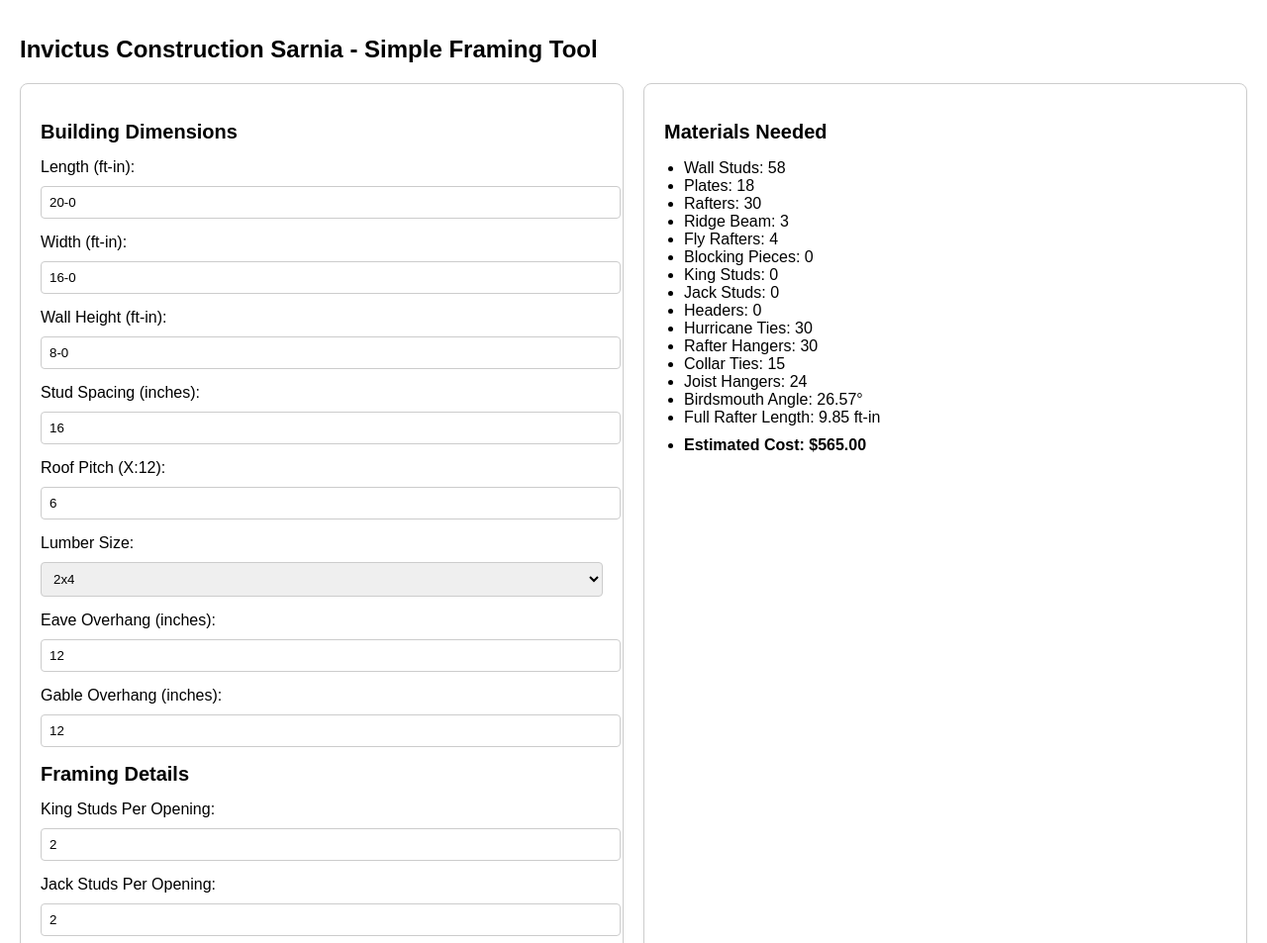
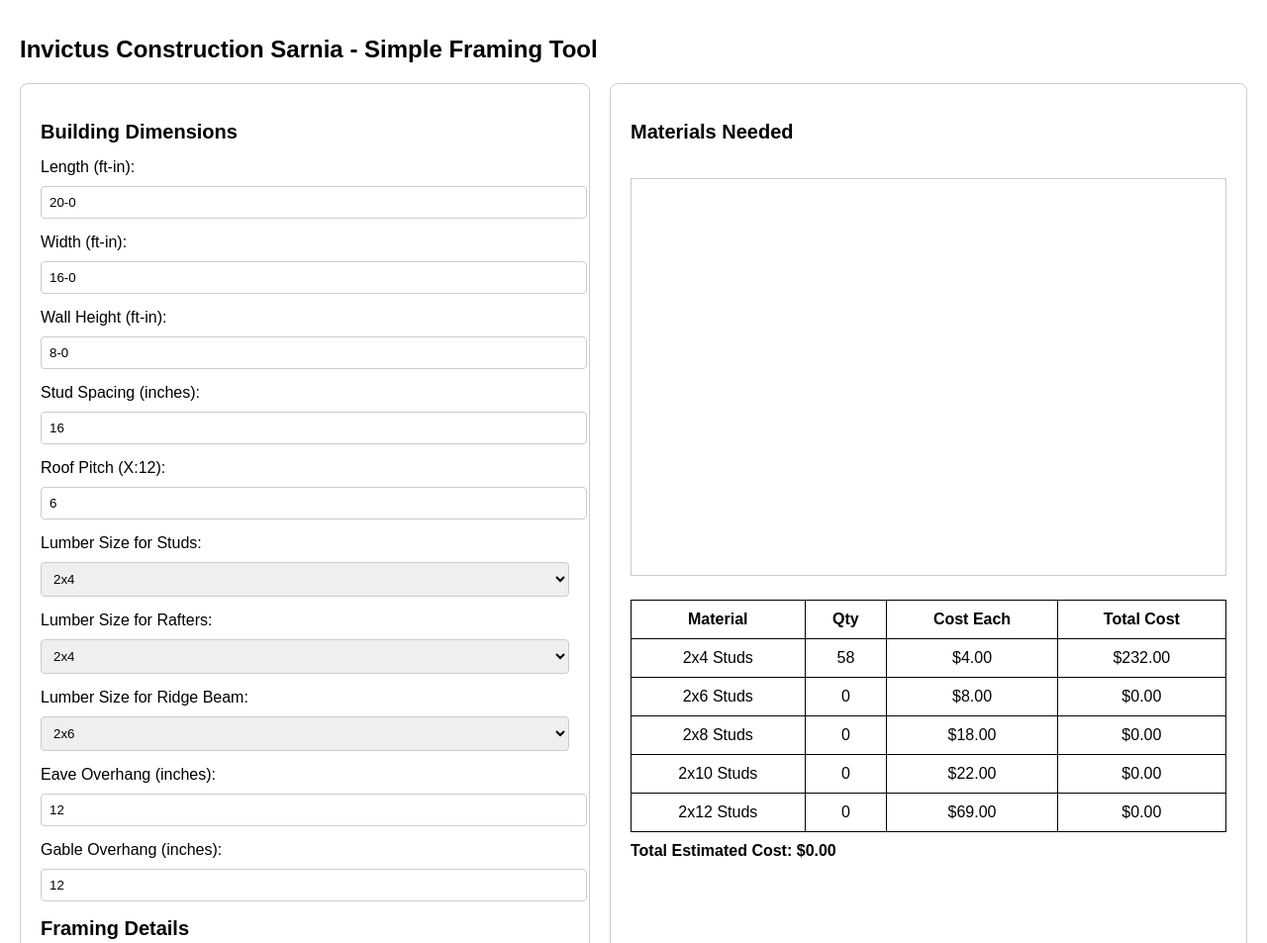
Before and after one commit to invictus-construction/homebuilder, a plain HTML site: page index.html in a window 1280 px wide. Shown: the top 953 px of the page at 99% size. Drawn offline with Linux system fonts and the light colour scheme.

Commit message:
Update index.html

```diff
--- a/index.html
+++ b/index.html
@@ -61,6 +61,18 @@
             border: 1px solid #ccc;
             margin-top: 20px;
         }
+        table {
+            width: 100%;
+            margin-top: 20px;
+            border-collapse: collapse;
+        }
+        table, th, td {
+            border: 1px solid black;
+        }
+        th, td {
+            padding: 10px;
+            text-align: center;
+        }
     </style>
 </head>
 <body>
@@ -89,13 +101,32 @@
                 <input type="number" id="roofPitch" value="6">
             </div>
             <div class="input-group">
-                <label for="lumberSize">Lumber Size:</label>
+                <label for="lumberSize">Lumber Size for Studs:</label>
                 <select id="lumberSize">
                     <option value="2x4">2x4</option>
                     <option value="2x6">2x6</option>
+                    <option value="2x8">2x8</option>
                     <option value="2x10">2x10</option>
-                    <option value="LVL9.25">LVL 1-3/4 x 9-1/4</option>
-                    <option value="LVL11.875">LVL 1-3/4 x 11-7/8</option>
+                    <option value="2x12">2x12</option>
+                </select>
+            </div>
+            <div class="input-group">
+                <label for="rafterLumberSize">Lumber Size for Rafters:</label>
+                <select id="rafterLumberSize">
+                    <option value="2x4">2x4</option>
+                    <option value="2x6">2x6</option>
+                    <option value="2x8">2x8</option>
+                    <option value="2x10">2x10</option>
+                    <option value="2x12">2x12</option>
+                </select>
+            </div>
+            <div class="input-group">
+                <label for="ridgeBeamLumberSize">Lumber Size for Ridge Beam:</label>
+                <select id="ridgeBeamLumberSize">
+                    <option value="2x6">2x6</option>
+                    <option value="2x8">2x8</option>
+                    <option value="2x10">2x10</option>
+                    <option value="2x12">2x12</option>
                 </select>
             </div>
             <div class="input-group">
@@ -141,34 +172,60 @@
                 <input type="text" id="openingLocation" value="5-0">
             </div>
             <button onclick="addOpening()">Add Opening</button>
+            <button onclick="removeOpening()">Remove Opening</button>
             <ul id="openingsList"></ul>
+
+            <button onclick="resetTool()">Start Over</button>
         </div>
 
         <div class="card">
             <h2>Materials Needed</h2>
-            <ul class="results">
-                <li>Wall Studs: <span id="studCount">0</span></li>
-                <li>Plates: <span id="plateCount">0</span></li>
-                <li>Rafters: <span id="rafterCount">0</span></li>
-                <li>Ridge Beam: <span id="ridgeBeam">0</span></li>
-                <li>Fly Rafters: <span id="flyRafters">0</span></li>
-                <li>Blocking Pieces: <span id="blockingCount">0</span></li>
-                <li>King Studs: <span id="kingStuds">0</span></li>
-                <li>Jack Studs: <span id="jackStuds">0</span></li>
-                <li>Headers: <span id="headerCount">0</span></li>
-                <li>Hurricane Ties: <span id="hurricaneTies">0</span></li>
-                <li>Rafter Hangers: <span id="rafterHangers">0</span></li>
-                <li>Collar Ties: <span id="collarTies">0</span></li>
-                <li>Joist Hangers: <span id="joistHangers">0</span></li>
-                <li>Birdsmouth Angle: <span id="birdsmouthAngle">0</span>°</li>
-                <li>Full Rafter Length: <span id="fullRafterLength">0</span> ft-in</li>
-                <li class="total-cost">Estimated Cost: $<span id="totalCost">0.00</span></li>
-            </ul>
+            <canvas id="framingCanvas" width="600" height="400"></canvas>
+            <table>
+                <thead>
+                    <tr>
+                        <th>Material</th>
+                        <th>Qty</th>
+                        <th>Cost Each</th>
+                        <th>Total Cost</th>
+                    </tr>
+                </thead>
+                <tbody id="costTable">
+                    <tr>
+                        <td>2x4 Studs</td>
+                        <td id="studQty">0</td>
+                        <td>$4.00</td>
+                        <td id="studCost">$0.00</td>
+                    </tr>
+                    <tr>
+                        <td>2x6 Studs</td>
+                        <td id="stud2x6Qty">0</td>
+                        <td>$8.00</td>
+                        <td id="stud2x6Cost">$0.00</td>
+                    </tr>
+                    <tr>
+                        <td>2x8 Studs</td>
+                        <td id="stud2x8Qty">0</td>
+                        <td>$18.00</td>
+                        <td id="stud2x8Cost">$0.00</td>
+                    </tr>
+                    <tr>
+                        <td>2x10 Studs</td>
+                        <td id="stud2x10Qty">0</td>
+                        <td>$22.00</td>
+                        <td id="stud2x10Cost">$0.00</td>
+                    </tr>
+                    <tr>
+                        <td>2x12 Studs</td>
+                        <td id="stud2x12Qty">0</td>
+                        <td>$69.00</td>
+                        <td id="stud2x12Cost">$0.00</td>
+                    </tr>
+                </tbody>
+            </table>
+            <p class="total-cost">Total Estimated Cost: $<span id="totalCost">0.00</span></p>
         </div>
     </div>
-
-    <!-- 2D Sketch Canvas -->
-    <canvas id="framingCanvas" width="600" height="400"></canvas>
 
     <script>
         let openings = [];
@@ -192,6 +249,13 @@
             }
         }
 
+        function removeOpening() {
+            openings.pop(); // Removes last opening
+            renderOpenings();
+            calculateMaterials();
+            drawCanvas();
+        }
+
         function renderOpenings() {
             const list = document.getElementById('openingsList');
             list.innerHTML = '';
@@ -207,8 +271,9 @@
             const width = parseFtInch(document.getElementById('width').value) || 0;
             const height = parseFtInch(document.getElementById('height').value) || 0;
             const studSpacing = parseFloat(document.getElementById('studSpacing').value) || 16;
-            const roofPitch = parseFloat(document.getElementById('roofPitch').value) || 6;
             const lumberSize = document.getElementById('lumberSize').value;
+            const rafterLumberSize = document.getElementById('rafterLumberSize').value;
+            const ridgeBeamLumberSize = document.getElementById('ridgeBeamLumberSize').value;
             const eaveOverhang = parseFloat(document.getElementById('eaveOverhang').value) || 12;
             const gableOverhang = parseFloat(document.getElementById('gableOverhang').value) || 12;
             const kingStudsPerOpening = parseInt(document.getElementById('kingStudsPerOpening').value) || 2;
@@ -231,60 +296,26 @@
             const totalStuds = studsPerimeter + cornerStuds + totalKingStuds + totalJackStuds + blockingPieces;
             const platesNeeded = Math.ceil((2 * wallPerimeter) / 8);
 
-            // Roof Calculations
-            const run = width / 2;
-            const rise = (roofPitch / 12) * run;
-            const baseRafterLength = Math.sqrt(run * run + rise * rise);
+            // Lumber Price per Unit Length
+            let lumberPrices = {
+                '2x4': 4,
+                '2x6': 8,
+                '2x8': 18,
+                '2x10': 22,
+                '2x12': 69
+            };
 
-            const overhangFeet = Math.max(eaveOverhang, gableOverhang) / 12;
-            const fullRafterLength = Math.sqrt((run + overhangFeet) ** 2 + rise ** 2);
-            const rafterCount = Math.ceil((length * 12) / studSpacing) * 2;
+            let studCost = totalStuds * lumberPrices[lumberSize];
+            let rafterCost = totalStuds * lumberPrices[rafterLumberSize];
+            let ridgeBeamCost = totalStuds * lumberPrices[ridgeBeamLumberSize];
 
-            const ridgeBeam = Math.ceil(length / 8);
-            const flyRafters = 4; // 2 per gable end (both sides).
-
-            const collarTies = Math.ceil(rafterCount / 2); // One collar tie every other rafter pair.
-            const hurricaneTies = rafterCount;
-            const rafterHangers = rafterCount;
-            const joistHangers = Math.ceil((width * 12) / studSpacing) * 2;
-
-            const birdsmouthAngle = Math.atan(rise / run) * (180 / Math.PI);
-
-            // Costs
-            let studPrice = 5;
-            switch (lumberSize) {
-                case '2x6': studPrice = 7; break;
-                case '2x10': studPrice = 12; break;
-                case 'LVL9.25': studPrice = 20; break;
-                case 'LVL11.875': studPrice = 24; break;
-            }
-            const totalCost = studPrice * (totalStuds + platesNeeded + rafterCount + ridgeBeam + flyRafters + blockingPieces);
-
-            // Update DOM
-            document.getElementById('studCount').textContent = totalStuds;
-            document.getElementById('plateCount').textContent = platesNeeded;
-            document.getElementById('rafterCount').textContent = rafterCount;
-            document.getElementById('ridgeBeam').textContent = ridgeBeam;
-            document.getElementById('flyRafters').textContent = flyRafters;
-            document.getElementById('blockingCount').textContent = blockingPieces;
-            document.getElementById('kingStuds').textContent = totalKingStuds;
-            document.getElementById('jackStuds').textContent = totalJackStuds;
-            document.getElementById('headerCount').textContent = totalHeaders;
-            document.getElementById('hurricaneTies').textContent = hurricaneTies;
-            document.getElementById('rafterHangers').textContent = rafterHangers;
-            document.getElementById('collarTies').textContent = collarTies;
-            document.getElementById('joistHangers').textContent = joistHangers;
-            document.getElementById('birdsmouthAngle').textContent = birdsmouthAngle.toFixed(2);
-            document.getElementById('fullRafterLength').textContent = (fullRafterLength).toFixed(2);
-            document.getElementById('totalCost').textContent = totalCost.toFixed(2);
+            // Update the cost table dynamically
+            document.getElementById('studQty').textContent = totalStuds;
+            document.getElementById('studCost').textContent = "$" + studCost.toFixed(2);
+            document.getElementById('rafterCost').textContent = "$" + rafterCost.toFixed(2);
+            document.getElementById('ridgeBeamCost').textContent = "$" + ridgeBeamCost.toFixed(2);
+            document.getElementById('totalCost').textContent = "$" + (studCost + rafterCost + ridgeBeamCost).toFixed(2);
         }
-
-        const inputs = document.querySelectorAll('input, select');
-        inputs.forEach(input => {
-            input.addEventListener('input', calculateMaterials);
-        });
-
-        calculateMaterials();
 
         function drawCanvas() {
             const canvas = document.getElementById('framingCanvas');
@@ -316,6 +347,32 @@
             ctx.stroke();
         }
 
+        function resetTool() {
+            document.getElementById('length').value = "20-0";
+            document.getElementById('width').value = "16-0";
+            document.getElementById('height').value = "8-0";
+            document.getElementById('studSpacing').value = "16";
+            document.getElementById('roofPitch').value = "6";
+            document.getElementById('lumberSize').value = "2x4";
+            document.getElementById('rafterLumberSize').value = "2x6";
+            document.getElementById('ridgeBeamLumberSize').value = "2x6";
+            document.getElementById('eaveOverhang').value = "12";
+            document.getElementById('gableOverhang').value = "12";
+            document.getElementById('kingStudsPerOpening').value = "2";
+            document.getElementById('jackStudsPerOpening').value = "2";
+            document.getElementById('blockingOption').value = "No";
+            openings = [];
+            renderOpenings();
+            calculateMaterials();
+            drawCanvas();
+        }
+
+        const inputs = document.querySelectorAll('input, select');
+        inputs.forEach(input => {
+            input.addEventListener('input', calculateMaterials);
+        });
+
+        calculateMaterials();
     </script>
 </body>
 </html>
```
